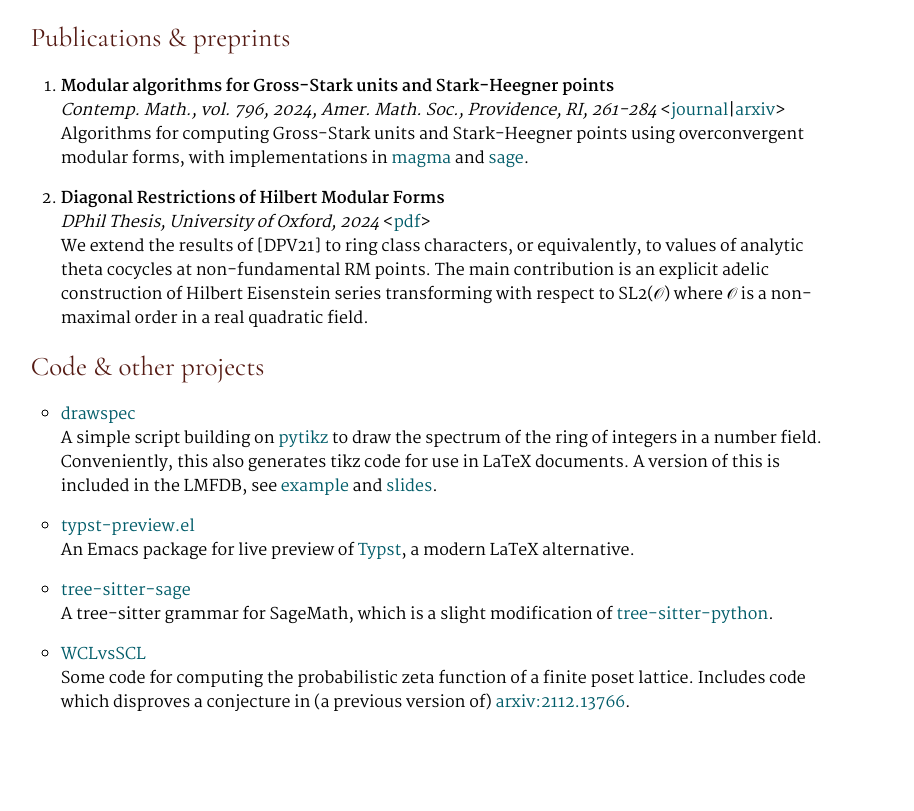
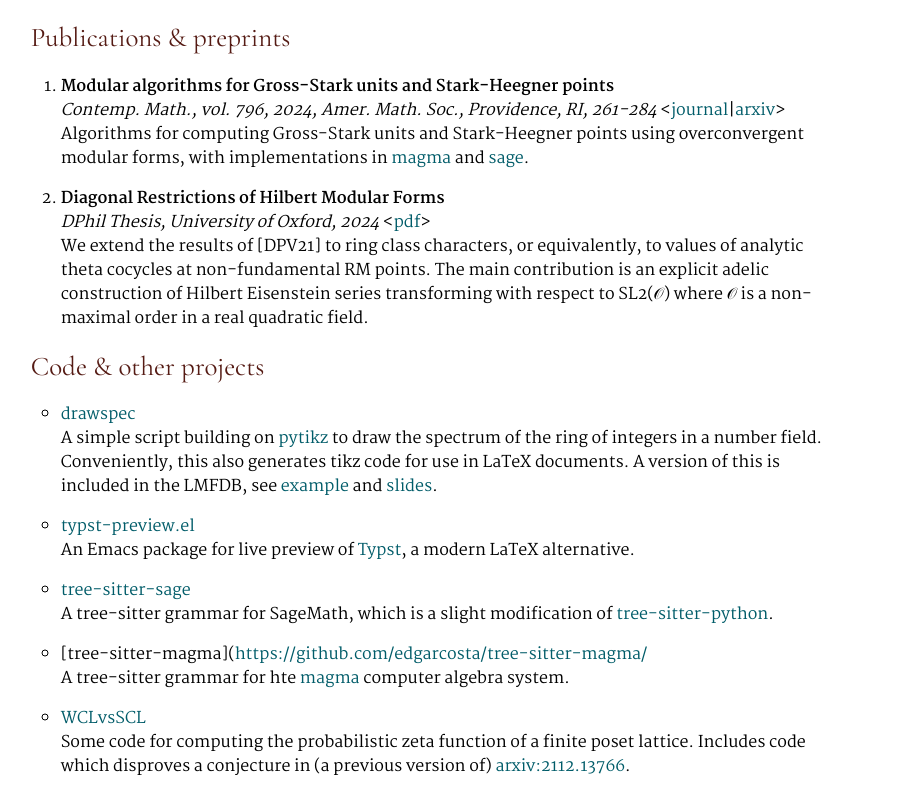
Before and after one commit to havarddj/havarddj.github.io, an Astro site: page /work in a window 1280 px wide. Shown: the part 216-1027 px from the top of the page, without its empty margins (210-1124 px from the left). Before the commit the page ends 963 px from the top, so only its background shows below. Built offline with nearby package versions, Linux system fonts and the light colour scheme; Astro itself is replaced by a stand-in of ours.

Commit message:
Update with tree-sitter-magma

```diff
--- a/src/pages/projects.md
+++ b/src/pages/projects.md
@@ -7,5 +7,8 @@ An Emacs package for live preview of [Typst](https://typst.app/), a modern LaTeX
 + [tree-sitter-sage](https://github.com/havarddj/tree-sitter-sage) \
 A tree-sitter grammar for SageMath, which is a slight modification of [tree-sitter-python](https://github.com/tree-sitter/tree-sitter-python).
 
++ [tree-sitter-magma](https://github.com/edgarcosta/tree-sitter-magma/ \
+A tree-sitter grammar for hte [magma](https://magma.maths.usyd.edu.au/magma/) computer algebra system.
+
 + [WCLvsSCL](https://github.com/havarddj/WCLvsSCL) \
 Some code for computing the probabilistic zeta function of a finite poset lattice. Includes code which disproves a conjecture in (a previous version of) [arxiv:2112.13766](https://arxiv.org/abs/2112.13766).
```
